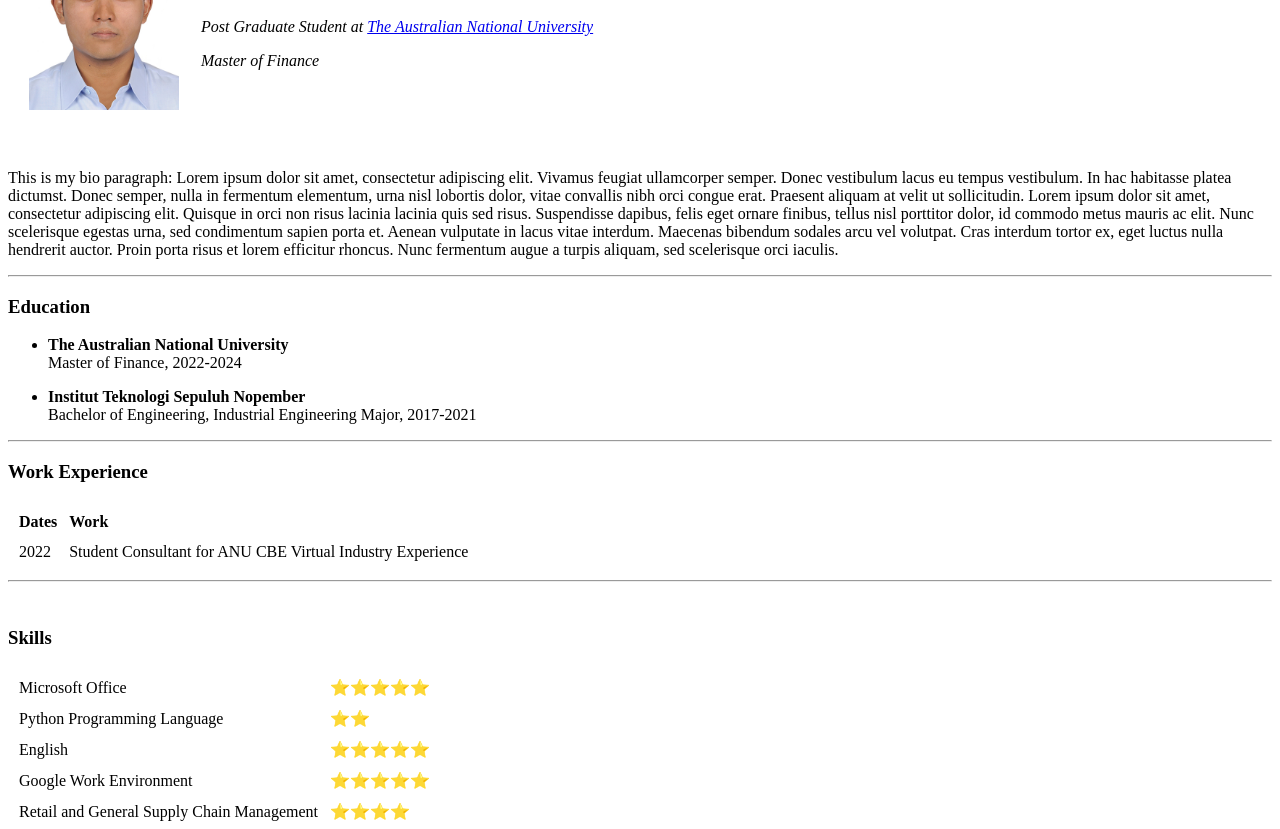
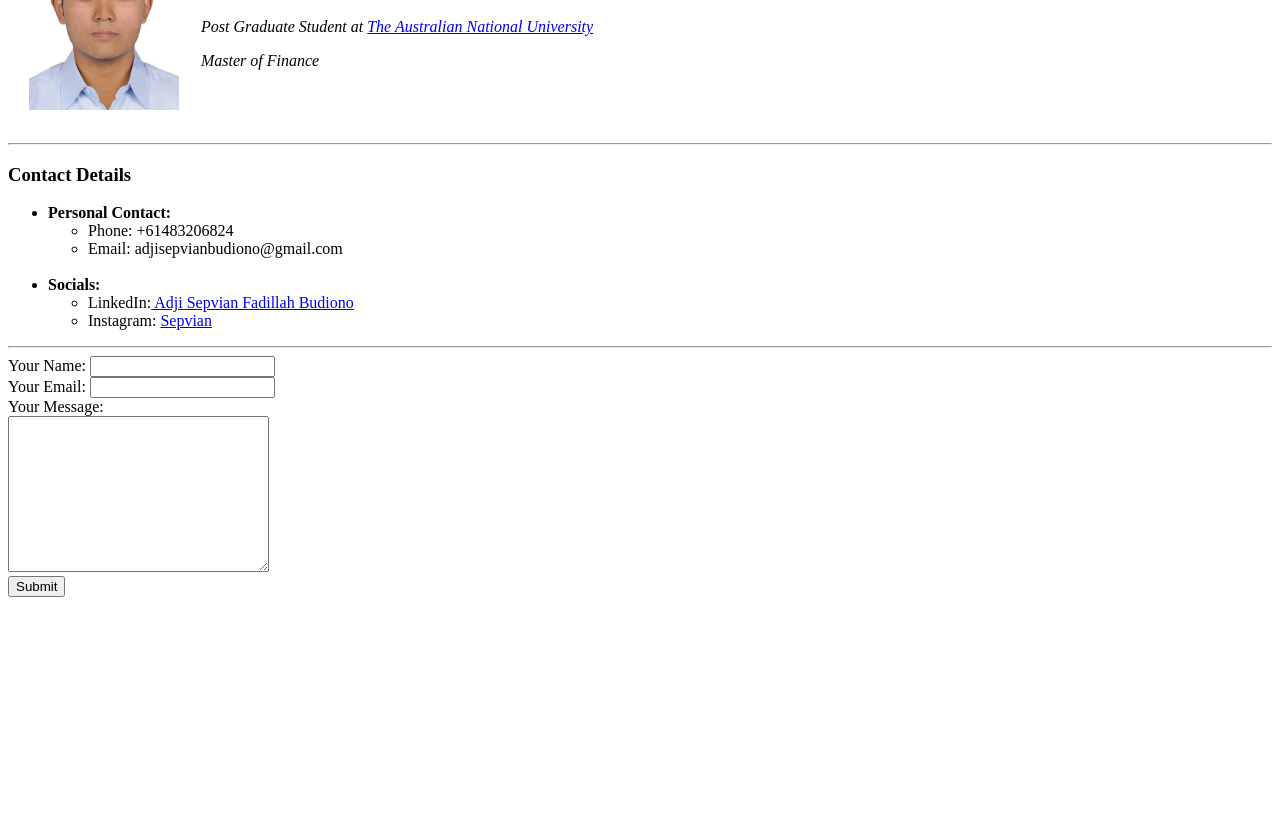
Before and after one commit to pythontester2023/cv, a plain HTML site: page index2.html in a window 1280 px wide. Shown: the part 119-948 px from the top of the page. After the commit the page ends 800 px from the top, so only its background shows below. Drawn offline with Linux system fonts and the light colour scheme.

Commit message:
Update jadi contact details isinya

```diff
--- a/index2.html
+++ b/index2.html
@@ -1,121 +1,52 @@
-<!-- Ketik html, nanti muncul suggestion popup, nanti pilih aja html:5, nanti auto keluar semua lines dibawah -->
-
-
-<!doctype html> <!-- todo: This declares the document (html) type, this time it is html 5 -->
+<!doctype html>
 <html lang="en">
 <head>
-        <!-- todo: This block (inclusive sampe closing tag </head>),
-        hold the information about the webnpage and tells the browser how to handle the page -->
-        <meta charset="UTF-8"> <!-- charset = character set -> gives extra meta/associated data to our website -->
+    <meta charset="UTF-8">
     <meta name="viewport"
           content="width=device-width, user-scalable=no, initial-scale=1.0, maximum-scale=1.0, minimum-scale=1.0">
     <meta http-equiv="X-UA-Compatible" content="ie=edge">
-        <title>Adji's Personal Site</title>  <!-- This is the part on the browser tab's, bukan in the webpage -->
+    <title>Adji Sepvian Fadillah Budiono's Work Experiences</title>
 </head>
-    <!-- todo 362: Using Tables to layout picture and name and title side by side-->
 <body>
     <table cellspacing="20">
         <tr>
-                <td><img src="Photo.jpg" alt="Photo of Adji" height="200" width="150">
-                <!-- todo: add image into html (this case using local files) --></td>
+            <td><img src="Photo.jpg" alt="Photo of Adji" height="200" width="150"></td>
         <td><h1>Adji Sepvian Fadillah Budiono</h1>
         <p><em>Post Graduate Student at <a href="https://www.anu.edu.au/">The Australian National University</a></em></p>
-                <!-- todo: Hyperlinks -->
+
         <p><em>Master of Finance</em></p>
         </td>
-            <!-- todo: we can either use <i> and <em>, but
-            the <em> emphasis tells the browser to emphasise the text (data-wise), hence better/more preferable
-            Bisa baca ttg bedanya italic vs emphasis, and bold vs strong-->
+
         </tr>
     </table>
+    <hr>
+
+    <h3>Contact Details</h3>
+    <ul>
+        <li><strong>Personal Contact:</strong></li>
+            <ul>
+                <li>Phone: +61483206824</li>
+                <li>Email: adjisepvianbudiono@gmail.com</li>
+            </ul>
         <br>
-        <p>
-        This is my bio paragraph: Lorem ipsum dolor sit amet, consectetur adipiscing elit. Vivamus feugiat
-        ullamcorper semper. Donec vestibulum lacus eu tempus vestibulum. In hac habitasse platea dictumst.
-        Donec semper, nulla in fermentum elementum, urna nisl lobortis dolor, vitae convallis nibh orci congue erat.
-        Praesent aliquam at velit ut sollicitudin. Lorem ipsum dolor sit amet, consectetur adipiscing elit.
-        Quisque in orci non risus lacinia lacinia quis sed risus. Suspendisse dapibus, felis eget ornare finibus,
-        tellus nisl porttitor dolor, id commodo metus mauris ac elit. Nunc scelerisque egestas urna, sed condimentum
-        sapien porta et. Aenean vulputate in lacus vitae interdum. Maecenas bibendum sodales arcu vel volutpat.
-        Cras interdum tortor ex, eget luctus nulla hendrerit auctor. Proin porta risus et lorem efficitur rhoncus.
-        Nunc fermentum augue a turpis aliquam, sed scelerisque orci iaculis.
-        </p>
-        <hr>
-        <h3>
-            Education
-        </h3>
-
-        <!-- todo: An unordered list starts with the <ul> tag. Each list item starts with the <li> tag. -->
+        <li><strong>Socials:</strong></li>
             <ul>
-            <li>
-                <p>
-                    <strong>The Australian National University</strong>
-                    <br>Master of Finance, 2022-2024
-                </p>
-            </li>
-            <li>
-                <p>
-                    <strong>Institut Teknologi Sepuluh Nopember</strong>
-                    <br>Bachelor of Engineering, Industrial Engineering Major, 2017-2021
-                </p>
-            </li>
+                <li>LinkedIn:<a href="https://id.linkedin.com/in/adjisfbudiono"> Adji Sepvian Fadillah Budiono</a></li>
+                <li>Instagram: <a href="https://www.instagram.com/sepvian/"> Sepvian</a></li>
+            </ul>
     </ul>
     <hr>
-        <h3>Work Experience</h3> <!-- todo: Using Tables -->
-        <table cellspacing="10"> <!-- todo: Challenge: add 10 pixels spacing to skills and work experience table -->
-            <thead align="left">
-                <tr>
-                    <th>Dates</th>
-                    <th>Work</th>
-                </tr>
-            </thead>
-            <tbody>
-                <tr>
-                    <td>2022 </td>
-                    <td>Student Consultant for ANU CBE Virtual Industry Experience </td>
-                </tr>
-            </tbody>
-        </table>
-        <hr>
-        <br>
-        <h3>Skills</h3> <!-- todo: table for skills and skill rating -->
-            <table cellspacing="10"> <!-- todo: Challenge: add 10 pixels spacing to skills and work experience table -->
-                <tr>
-                    <td>Microsoft Office</td>
-                    <td>⭐⭐⭐⭐⭐</td>
 
-                </tr>
-                <tr>
-                    <td>Python Programming Language</td>
-                    <td>⭐⭐</td>
-                </tr>
-                <tr>
-                    <td>English</td>
-                    <td>⭐⭐⭐⭐⭐</td>
-                </tr>
-                <tr>
-                    <td>Google Work Environment</td>
-                    <td>⭐⭐⭐⭐⭐</td>
-                </tr>
-                <tr>
-                    <td>Retail and General Supply Chain Management</td>
-                    <td>⭐⭐⭐⭐</td>
-                </tr>
-                <tr>
-                    <td>Indonesian</td>
-                    <td>⭐⭐⭐⭐⭐</td>
-                </tr>
-            </table>
-        <br>
+    <form action="mailto:adjisepvianbudiono@gmail.com" method="post" enctype="text/plain">
+        <label>Your Name:</label>
+        <input type="text" name="yourName"> <br>
+        <label>Your Email:</label>
+        <input type="email" name="yourEmail"> <br>
+        <label>Your Message:</label><br>
 
-        <h3>Interests</h3>
-            <ol type="I">
-                <li>Corporate Finance</li>
-                <li>Investment Market</li>
-                <li>Data Analysis</li>
-            </ol>
-        <br>
-        <a href="index2.html"><strong>Contact Details</strong></a>
-            <!-- todo: Hyperlink to another HTML -->
+        <textarea name="yourText" id="" cols="30" rows="10"></textarea> <br>
+        <input type="submit" name="">
+
+    </form>
 </body>
 </html>
```
Lines whose indentation alone changed are shown as unchanged.
